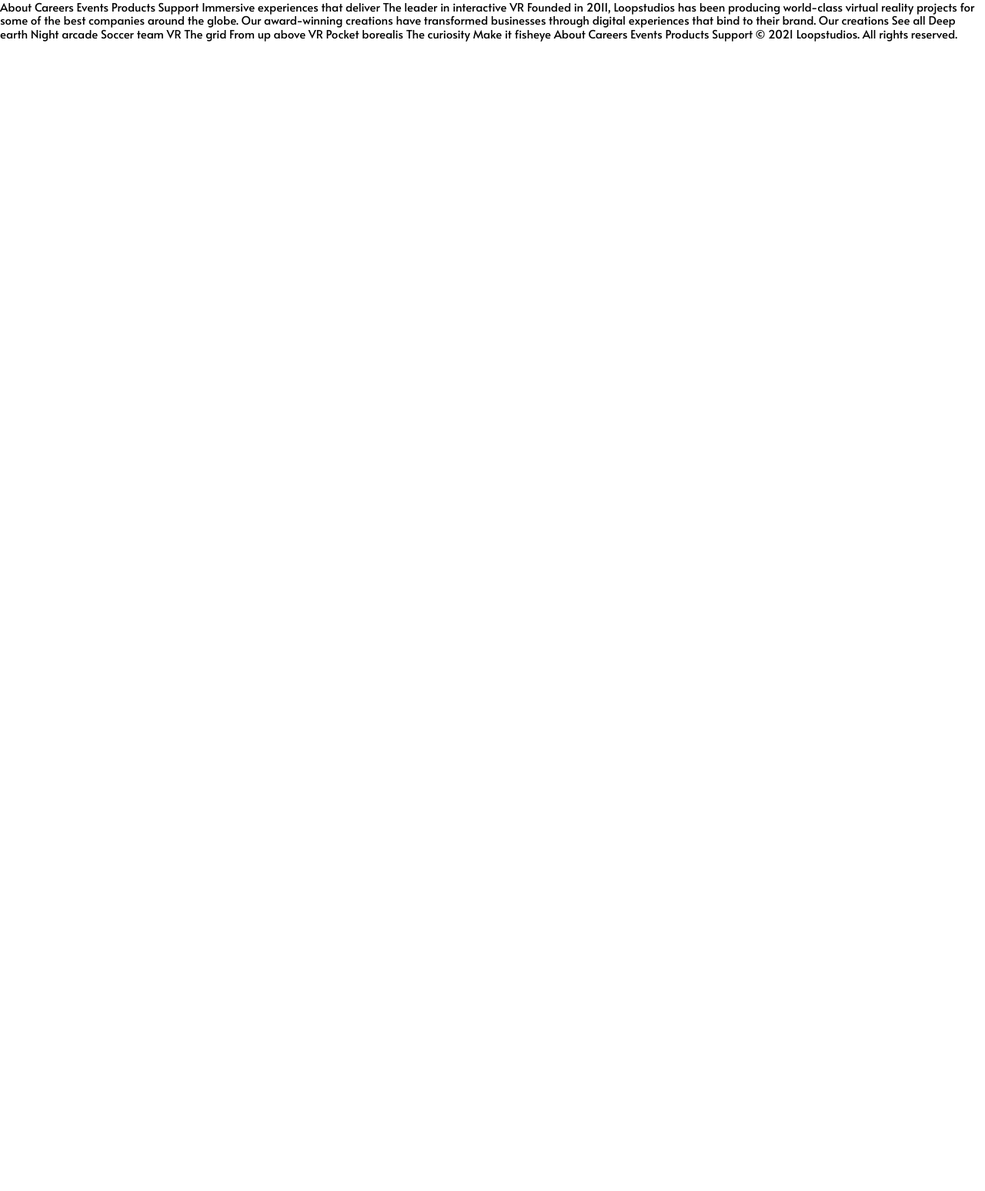
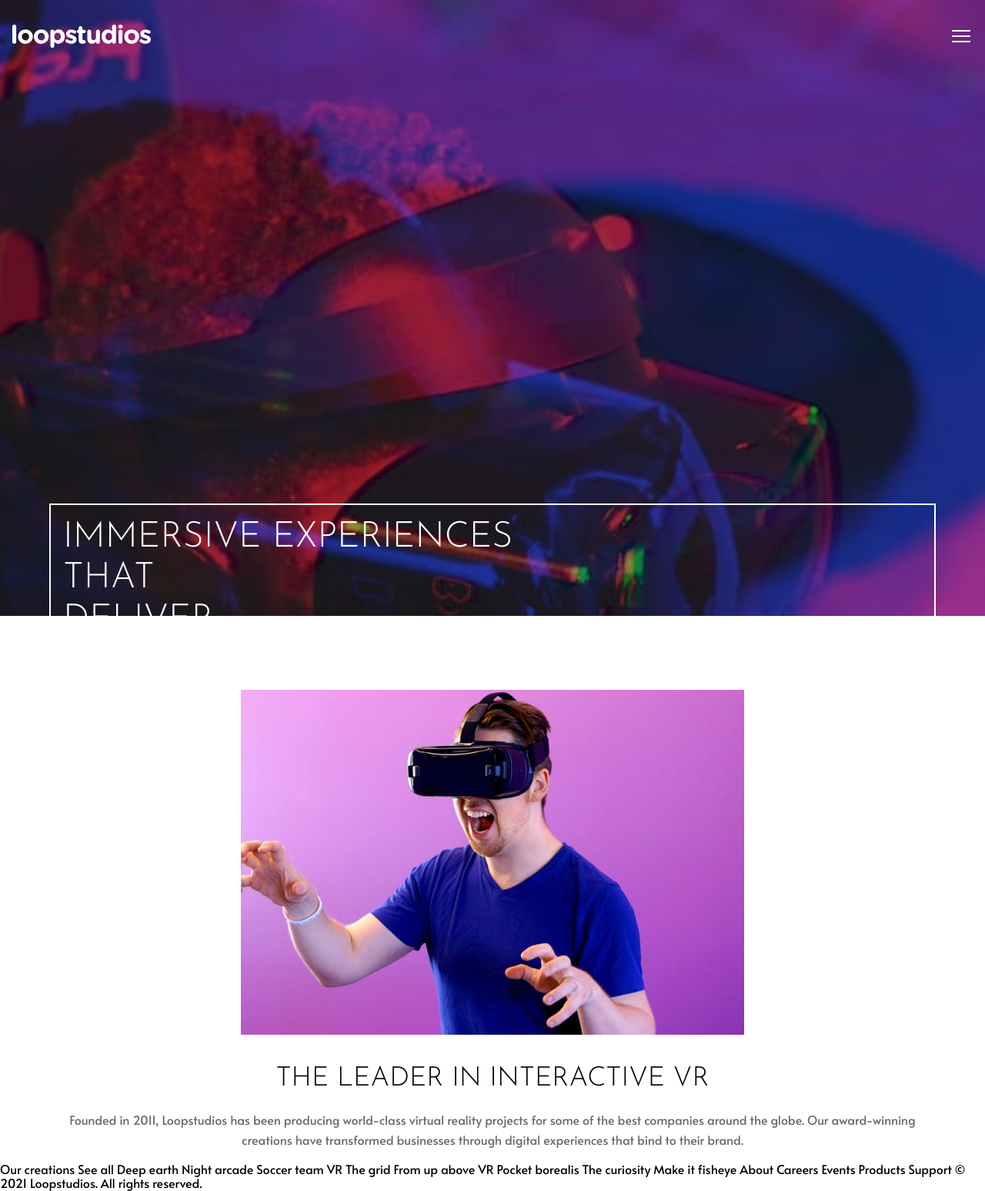
Before and after one commit to bengera/loopstudios, a website: page index.html in a window 1280 px wide. Shown: the whole page at 77% size. Before the commit the page ends 800 px from the top, so only its background shows below. Drawn offline with Linux system fonts and the light colour scheme.

Commit message:
feat
add header and about-section

```diff
--- a/index.html
+++ b/index.html
@@ -22,21 +22,52 @@
 
 <body>
 
+  <header class="header margin-sm-5">
+    <div class="header__top">
+      <img src="/img/logo.svg" alt="logo" class="header__logo">
+      <button class="hamburger-menu"></button>
+      <nav class="nav">
+        <ul class="header__list">
+          <li class="header__list-item"><a href="#" class="header__list-link">About</a></li>
+          <li class="header__list-item"><a href="#" class="header__list-link">Careers</a></li>
+          <li class="header__list-item"><a href="#" class="header__list-link">Events</a></li>
+          <li class="header__list-item"><a href="#" class="header__list-link">Products</a></li>
+          <li class="header__list-item"><a href="#" class="header__list-link">Support</a></li>
+        </ul>
+      </nav>
+    </div>
+    <div class="h1-container">
+    <h1>Immersive experiences <br> that <br> deliver</h1>
+  </div>
+  </header>
 
-  About
-  Careers
-  Events
-  Products
-  Support
+  <main>
+    <section class="about">
 
-  Immersive experiences that deliver
 
-  The leader in interactive VR
+      <picture class="about__picture">
+        <source media="(min-width: 650px)" srcset="/img/mobile/image-interactive.jpg"">
+        <source media="(min-width: 465px)" srcset="/img/mobile/image-interactive.jpg"g">
+        <img class="img-interactive" src="/img/mobile/image-interactive.jpg">
+      </picture>
+      <h2>The leader in interactive VR</h2>
+      <p class="about__description">
+        Founded in 2011, Loopstudios has been producing world-class virtual reality
+        projects for some of the best companies around the globe. Our award-winning
+        creations have transformed businesses through digital experiences that bind
+        to their brand.
+      </p>
+    </section>
 
-  Founded in 2011, Loopstudios has been producing world-class virtual reality
-  projects for some of the best companies around the globe. Our award-winning
-  creations have transformed businesses through digital experiences that bind
-  to their brand.
+
+
+
+</main>
+
+
+
+
+
 
   Our creations
 
--- a/sass/_base.scss
+++ b/sass/_base.scss
@@ -6,8 +6,10 @@
 
 
 // FONT VARIABLES
-$font-primary: 'Alata', sans-serif;
-$font-secondary: 'Josefin Sans', sans-serif;
+$font-primary: 'Alata',
+sans-serif;
+$font-secondary: 'Josefin Sans',
+sans-serif;
 
 // RESPONSIVE BREAKPOINTS
 $bp-largest: 75em; // 1200px
@@ -45,23 +47,53 @@
 
 
 body {
-    font-family: $font-primary;
-    font-size: 15px;
+  font-family: $font-primary;
+  font-size: 16px;
 
 
 }
 
 main {
-    max-width: 1440px;
-    margin: 0 auto;
+  max-width: 1440px;
+  margin: 0 auto;
 
 
 
 
 }
 
-.box {
-  width: 100px;
-  height: 100px;
-  background-color: rgb(0, 113, 128);
+.margin-sm-5 {
+  margin-bottom: 5rem;
 }
+
+h2 {
+  font-size: 35px;
+  font-weight: 300;
+  font-family: $font-secondary;
+  text-transform: uppercase;
+}
+
+.about {
+  display: flex;
+  flex-direction: column;
+  gap: 1.2rem;
+  padding: 1rem;
+  text-align: center;
+
+  &__picture {}
+
+  &__description {
+    color: $color-very-dark-gray;
+    line-height: 26px;
+    max-width: 90%;
+    margin: 0 auto;
+
+  }
+}
+
+.img-interactive {
+  width: auto;
+  max-width: 95%;
+  height: auto;
+  margin-bottom: 1rem;
+}
--- /dev/null
+++ b/sass/_header.scss
@@ -0,0 +1,67 @@
+.h1-container {
+    width: 90%;
+    margin: 0 auto;
+    overflow-wrap: break-word;
+  }
+
+  h1 {
+    color: $color-white;
+    font-family: $font-secondary;
+    text-transform: uppercase;
+    font-weight: 300;
+    font-size: 3.6em;
+    border: 2px solid $color-white;
+    padding: 1rem;
+    margin-top: 50%;
+    font-size: 2.9em;
+
+
+  }
+
+
+  .header {
+
+    background-image: url(../img/mobile/image-hero.jpg);
+    background-repeat: no-repeat;
+    height: 100vh;
+    background-size: cover;
+
+    &__top {
+
+      display: flex;
+      flex-direction: row;
+      justify-content: space-between;
+      padding: 1rem;
+      padding-top: 2rem;
+
+    }
+
+    &__logo {
+      height: 30px;
+    }
+
+    &__list {
+      display: none;
+      flex-direction: column;
+    }
+
+    &__list-item {}
+
+    &__list-link {}
+  }
+
+  .hamburger-menu {
+    background-color: transparent;
+    background-image: url(../img/icon-hamburger.svg);
+    background-repeat: no-repeat;
+    border: 0;
+    cursor: pointer;
+    width: 30px;
+    height: 30px;
+    background-position: center center;
+    z-index: 20;
+  }
+
+  .nav {
+    display: none;
+  }
--- a/sass/main.scss
+++ b/sass/main.scss
@@ -1,2 +1,3 @@
 @import "normalize";
 @import "base";
+@import "header";
```
Also changed, not shown: css/style.css.
